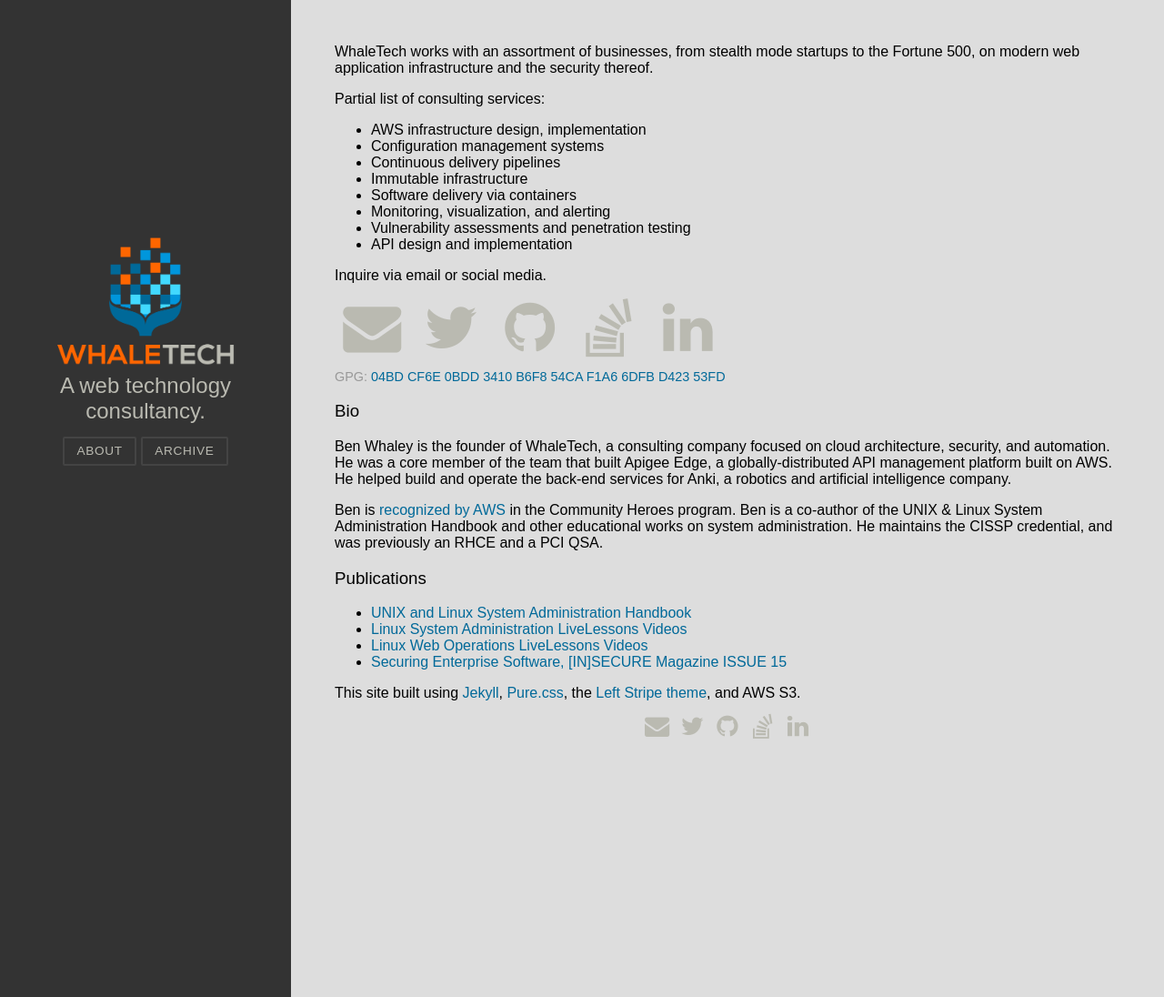
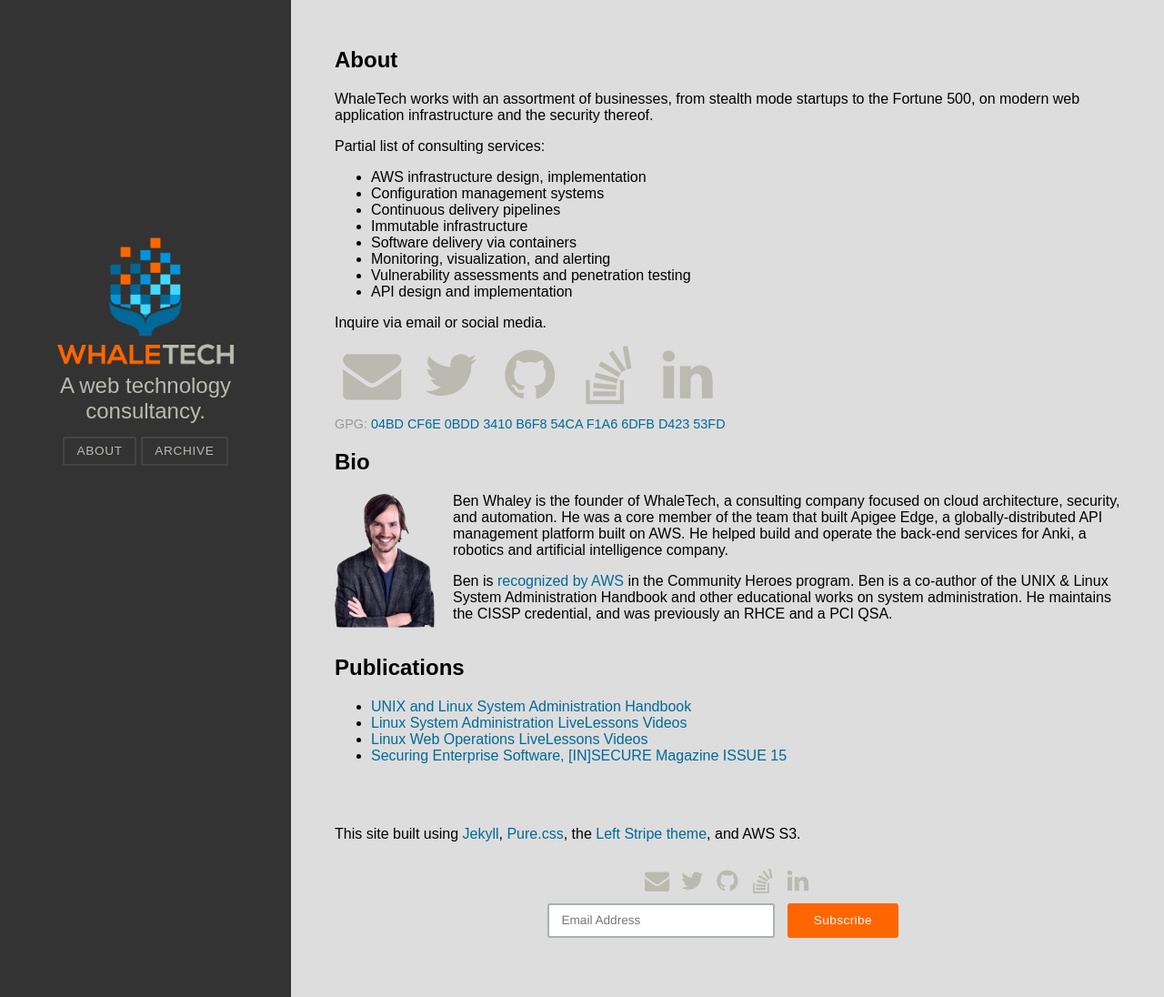
Before and after one commit to bwhaley/whaletech.co, a Jekyll site: the page built from about/index.html, in a window 1280 px wide and 1096 px high. Shown: the whole window at 91% size. Built offline with Jekyll 4.4.1, drawn with Linux system fonts in a browser that asks for light colours; comment, search, counter and statistics services are not loaded.

Commit message:
Misc fixes and updates

```diff
--- a/_includes/footer.html
+++ b/_includes/footer.html
@@ -4,4 +4,28 @@
      <a href="{{ social.href }}"><i class="{{ social.classes-small }}"></i></a>
    {% endfor %}
 {% endif %}
+
+
+<!-- Begin MailChimp Signup Form -->
+<div id="mc_embed_signup">
+<form action="//whaletech.us11.list-manage.com/subscribe/post?u=b8901bfbd5e44ab3e68a4f5ce&amp;id=c0f197269b" method="post" id="mc-embedded-subscribe-form" name="mc-embedded-subscribe-form" class="validate" target="_blank" novalidate>
+<div class="mc-field-group">
+	<input type="email" placeholder="Email Address" value="" name="EMAIL" class="required email" id="mce-EMAIL">
 </div>
+<!-- real people should not fill this in and expect good things - do not remove this or risk form bot signups-->
+    <div style="position: absolute; left: -5000px;"><input type="text" name="some-important-stuff" tabindex="-1" value=""></div>
+    <div class="clear"><input type="submit" value="Subscribe" name="subscribe" id="mc-embedded-subscribe" class="button"></div>
+</form>
+<p>
+	<div id="mce-responses" class="clear">
+		<div class="response error" id="mce-error-response" ></div>
+		<div class="response success" id="mce-success-response" ></div>
+	</div>
+</p>
+</div>
+<script type='text/javascript' src='//s3.amazonaws.com/downloads.mailchimp.com/js/mc-validate.js'></script>
+<script type='text/javascript'>(function($) {window.fnames = new Array(); window.ftypes = new Array();fnames[0]='EMAIL';ftypes[0]='email';fnames[1]='FNAME';ftypes[1]='text';fnames[2]='LNAME';ftypes[2]='text';}(jQuery));var $mcj = jQuery.noConflict(true);</script>
+
+<!--End mc_embed_signup-->
+
+</div>
--- a/_layouts/about.html
+++ b/_layouts/about.html
@@ -1,6 +1,7 @@
 ---
 layout: default
 ---
+<h2>About</h2>
 <p>WhaleTech works with an assortment of businesses, from stealth mode startups to the Fortune 500, on modern web application infrastructure and the security thereof.</p>
 
 <p>Partial list of consulting services:</p>
@@ -23,17 +24,22 @@
 
  <p class="post-meta">GPG: <a href="http://pgp.mit.edu/pks/lookup?op=get&search=0xF1A66DFBD42353FD">04BD CF6E 0BDD 3410 B6F8  54CA F1A6 6DFB D423 53FD</a></p>
 
-<h3>Bio</h3>
-<p>Ben Whaley is the founder of WhaleTech, a consulting company focused on cloud architecture, security, and automation. He was a core member of the team that built Apigee Edge, a globally-distributed API management platform built on AWS. He helped build and operate the back-end services for Anki, a robotics and artificial intelligence company.</p>
+<h2>Bio</h2>
+<div class="bio">
+  <img src="/images/ben.png">
+  <p>Ben Whaley is the founder of WhaleTech, a consulting company focused on cloud architecture, security, and automation. He was a core member of the team that built Apigee Edge, a globally-distributed API management platform built on AWS. He helped build and operate the back-end services for Anki, a robotics and artificial intelligence company.</p>
+  <p>Ben is <a href="https://aws.amazon.com/heroes/usa/ben-whaley/">recognized by AWS</a> in the Community Heroes program. Ben is a co-author of the UNIX & Linux System Administration Handbook and other educational works on system administration. He maintains the CISSP credential, and was previously an RHCE and a PCI QSA.</p>
+</div>
 
-<p>Ben is <a href="https://aws.amazon.com/heroes/usa/ben-whaley/">recognized by AWS</a> in the Community Heroes program. Ben is a co-author of the UNIX & Linux System Administration Handbook and other educational works on system administration. He maintains the CISSP credential, and was previously an RHCE and a PCI QSA.</p>
+<div style="clear:both"></div>
 
-<h3>Publications</h3>
+<h2>Publications</h2>
 <ul>
 <li><a href="http://admin.com">UNIX and Linux System Administration Handbook</a>
-<li><a href="https://media.licdn.com/mpr/mpr/shrinknp_400_400/p/5/005/09c/3b3/224a0bd.jpg">Linux System Administration LiveLessons Videos</a>
+<li><a href="http://click.linksynergy.com/fs-bin/click?id=V8AbX0rxSNw&offerid=145238.10000366&type=3&subid=0">Linux System Administration LiveLessons Videos</a>
 <li><a href="http://click.linksynergy.com/link?id=V8AbX0rxSNw&offerid=163217.2197849&type=2&murl=http%3A%2F%2Fwww.informit.com%2Ftitle%2F9780133927627">Linux Web Operations LiveLessons Videos
-<li><a href="">Securing Enterprise Software, [IN]SECURE Magazine ISSUE 15</a></li>
+<li><a href="https://s3-us-west-2.amazonaws.com/whaletech.co/INSECURE-Mag-15.pdf">Securing Enterprise Software, [IN]SECURE Magazine ISSUE 15</a></li>
 </ul>
-
-This site built using <a href="https://jekyllrb.com">Jekyll</a>, <a href="http://purecss.io/")>Pure.css</a>, the <a href="https://github.com/martin308/left-stripe">Left Stripe theme</a>, and AWS S3.
+<br/>
+<br/>
+<p>This site built using <a href="https://jekyllrb.com">Jekyll</a>, <a href="http://purecss.io/")>Pure.css</a>, the <a href="https://github.com/martin308/left-stripe">Left Stripe theme</a>, and AWS S3.</p>
--- a/_sass/_blog.scss
+++ b/_sass/_blog.scss
@@ -16,16 +16,29 @@
 }
 a:hover,
 a:focus {
-    text-decoration: none;
+    text-decoration: underline;
+    color: $black;
 }
 
 h1 {
-  font-family: nexa;
+  font-family: sans-serif;
   font-weight: bold;
+}
+
+h2 a {
+    color: $black;
+}
+h2 a:hover, a:active {
+    text-decoration: underline;
 }
 
 h3 {
     font-weight: 100;
+    color: $black;
+}
+h3 a:hover, a:active {
+    text-decoration: underline;
+    text-decoration-color: $black;
 }
 
 /* LAYOUT CSS */
@@ -39,6 +52,13 @@
     max-width: 100px;
     width: 100%;
     height: auto;
+}
+
+.bio img {
+  max-width: 110px;
+  height: auto;
+  float: left;
+  margin-right: 20px;
 }
 
 #layout {
@@ -204,6 +224,91 @@
 .fa a:focus{
   color: $whaleblue;
 }
+#mc_embed_signup {
+  border: none;
+  text-align: center;
+  width: 100%;
+}
+/* Signup form container */
+
+.mc-field-group {
+  display: inline-block;
+}
+/* positions input field horizontally */
+
+#mce-EMAIL {
+  font-family: 'Helvetica Neue', Helvetica, Arial, sans-serif;
+  font-size: 1em;
+  border: 2px solid #ABB0B2;
+  color: #343434;
+  background-color: #fff;
+  padding: .7em 9em .7em 1em;
+  -webkit-border-radius: 3px;
+  -moz-border-radius: 3px;
+  border-radius: 3px;
+  display: inline-block;
+  margin: 0;
+  max-width: 250px;
+}
+/* Input Styles */
+
+.clear {
+  display: inline-block;
+}
+
+.response.success{
+  border: 2px solid green ;
+  margin: 2px;
+  padding: 2px;
+  display: none;
+  max-width: 200px;
+}
+.response.error{
+  border: 2px solid red;
+  margin: 2px;
+  padding: 2px;
+  display: none;
+  max-width: 200px;
+}
+/* positions button horizontally in line with input */
+
+.button {
+  font-size: 1em;
+  letter-spacing: .03em;
+  color: #fff;
+  background-color: $whaleorange;
+  padding: .7em 2em;
+  border: 2px solid $whaleorange;
+  -webkit-border-radius: 3px;
+  -moz-border-radius: 3px;
+  border-radius: 3px;
+  display: inline-block;
+  margin: 10px;
+  max-width: 150px;
+}
+/* Button Styles */
+
+
+@media (max-width: 768px) {
+  /* positions input field and button underneath each other with 100% width for tablet and mobile */
+
+  .mc-field-group {
+    display: block;
+  }
+  #mce-EMAIL {
+    padding: .7em 0 .7em 1em;
+    width: 96%;
+    margin: 5px;
+  }
+  .clear {
+    display: block;
+    width: 100%;
+  }
+  .button {
+    width: 50%;
+    margin: .5em 0 0 0;
+  }
+}
 
 
 .footer {
--- a/_sass/variables.scss
+++ b/_sass/variables.scss
@@ -8,6 +8,7 @@
 $whaleoffgray   : #444444;
 $whalelightgray : #BABAB1;
 $whaleblue      : #006999;
+$whaleorange    : #FF6600;
 $border-color   : $whalelightgray;
 
 /* buttons */
```
Also changed, not shown: _posts/2014-11-14-aws-reinvent-2014-initial-reactions.md (+9 -2 lines), 1 other file.
